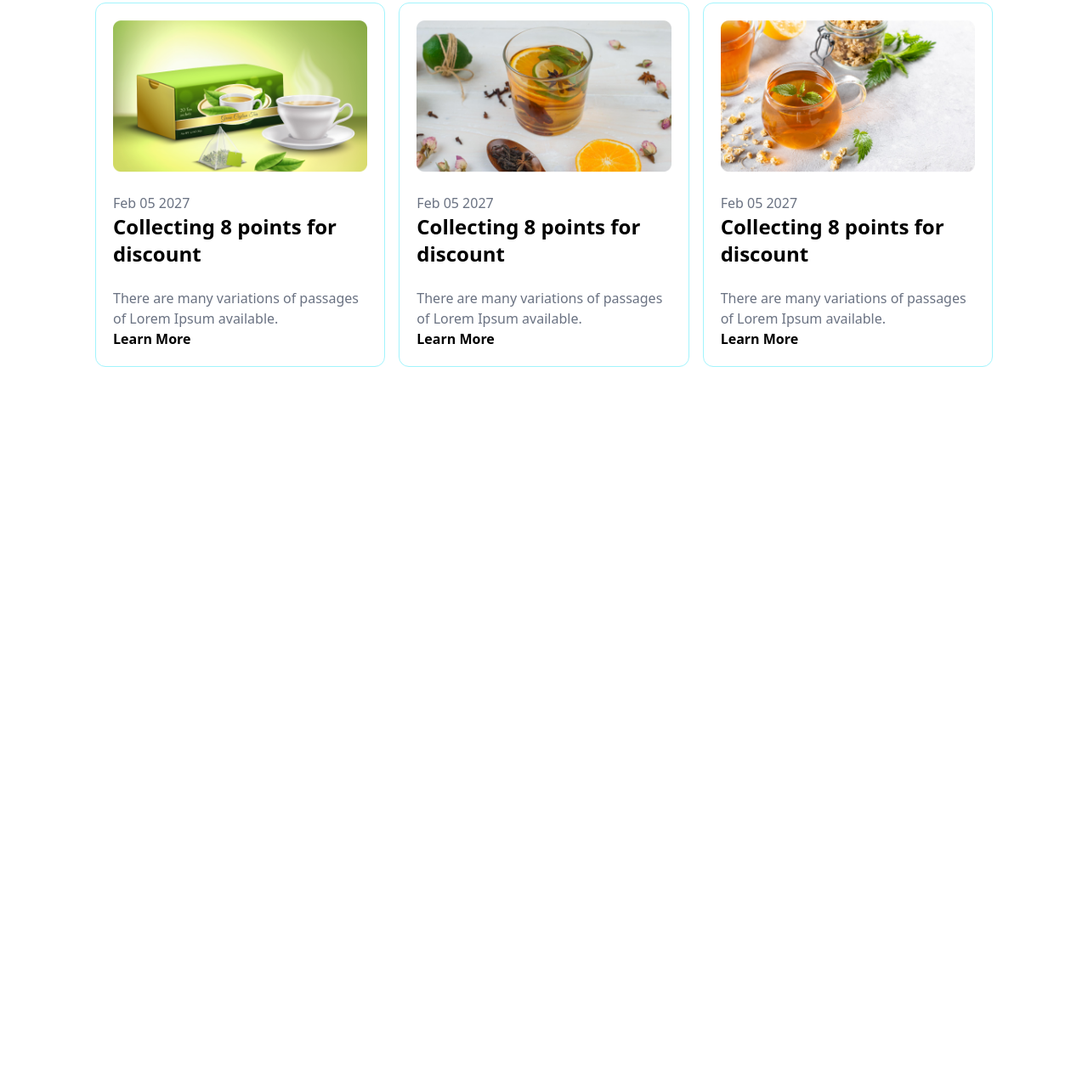
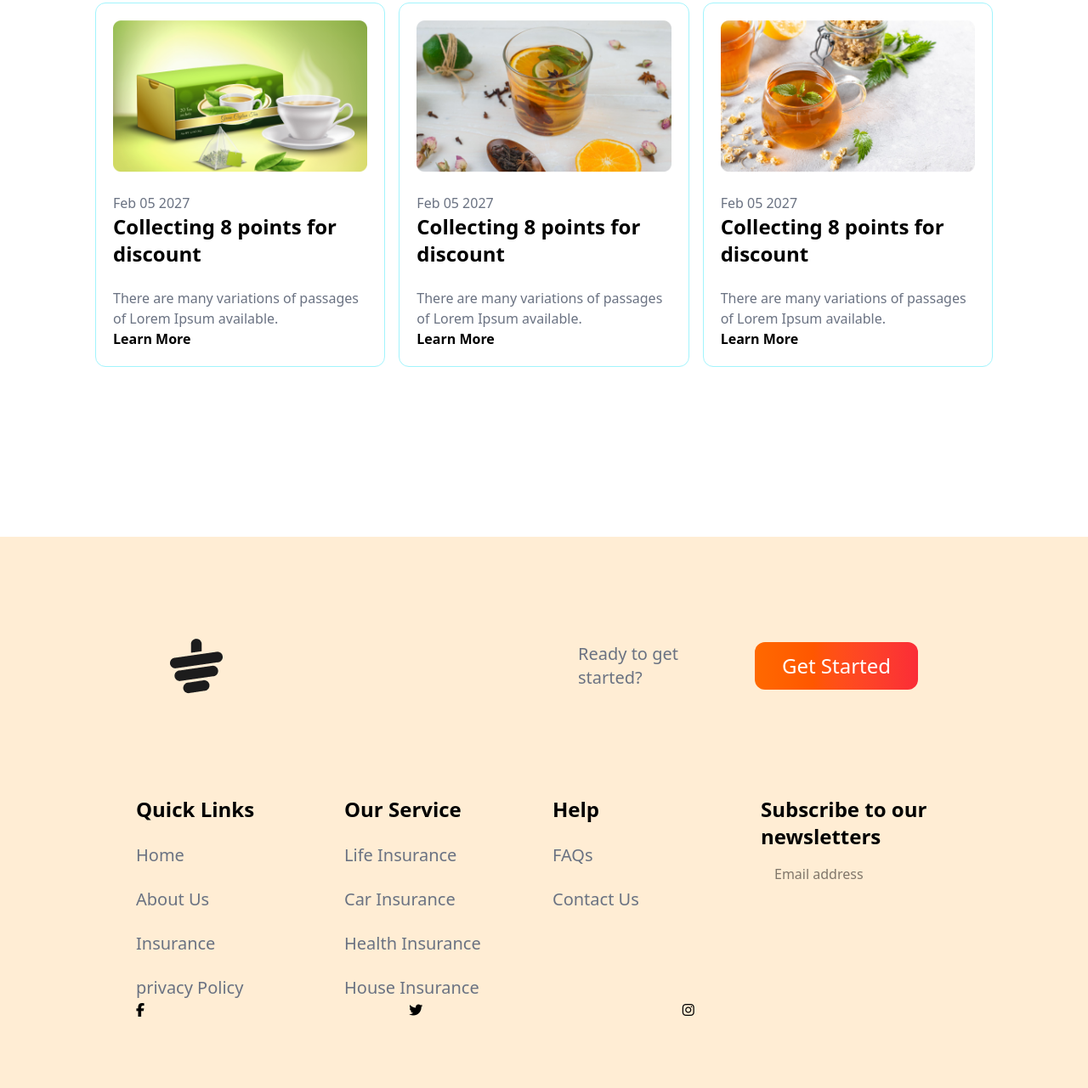
Before and after one commit to mahmud4442/tea-house-landing-page, a plain HTML site: page index.html in a window 1280 px wide. Shown: the part 2384-3665 px from the top of the page at 85% size. Before the commit the page ends 2856 px from the top, so only its background shows below. Drawn offline with nearby package versions, Linux system fonts and the light colour scheme.

Commit message:
footer section

```diff
--- a/index.html
+++ b/index.html
@@ -202,7 +202,7 @@
       </section>
 
       <!-- news event section -->
-       <section class="-mt-10 mb-10">
+       <section class="-mt-10 mb-50">
         <!-- text div -->
         <div class=" text-center">
             <h1 class="text-black text-3xl font-bold">News & Events</h1>
@@ -237,5 +237,94 @@
         </div>
        </section>
    </main>
+
+<!-- footer section -->
+<section class="bg-orange-100 px-40 py-20 w-full">
+
+    <div class="grid grid-cols-1 md:grid-cols-2 mb-20">
+        <!-- logo div -->
+        <div class="p-10">
+            <img src="images/cup.png" alt="">
+        </div>
+        <!-- text and button div -->
+        <div class="p-10 grid grid-cols-2 justify-center items-center gap-4">
+            <h1 class="text-xl text-gray-500">Ready to get started?</h1>
+            <button
+                class="bg-gradient-to-r from-orange-500 to-red-500 text-center text-white text-2xl py-3 rounded-xl">Get
+                Started</button>
+        </div>
+    </div>
+
+    <!-- footer second part div -->
+
+    <div class="grid grid-cols-1 md:grid-cols-4 gap-5">
+
+        <!-- first div -->
+        <div>
+            <h1 class="text-2xl font-bold">Quick Links</h1>
+            <br>
+            <h2 class="text-xl text-gray-500">Home</h2>
+            <br>
+            <h2 class="text-xl text-gray-500">About Us</h2>
+            <br>
+            <h2 class="text-xl text-gray-500">Insurance</h2>
+            <br>
+            <h2 class="text-xl text-gray-500">privacy Policy</h2>
+        </div>
+
+        <!-- second div -->
+
+        <div>
+            <h1 class="text-2xl font-bold">Our Service</h1>
+            <br>
+            <h2 class="text-xl text-gray-500">Life Insurance</h2>
+            <br>
+            <h2 class="text-xl text-gray-500">Car Insurance</h2>
+            <br>
+            <h2 class="text-xl text-gray-500">Health Insurance</h2>
+            <br>
+            <h2 class="text-xl text-gray-500">House Insurance</h2>
+        </div>
+
+        <!-- third div -->
+
+        <div>
+            <h1 class="text-2xl font-bold">Help</h1>
+            <br>
+            <h2 class="text-xl text-gray-500">FAQs</h2>
+            <br>
+            <h2 class="text-xl text-gray-500">Contact Us</h2>
+            <br>
+        </div>
+
+        <!-- fourth div -->
+
+        <div>
+            <h1 class="text-2xl font-bold">Subscribe to our newsletters</h1>
+            <div>
+
+                <div class="mb-10 underline  p-2">
+                    <input type="email" placeholder="Email address" name="Email address" id="Email address" class="w-full p-2">
+                </div>
+            </div>
+        </div>
+
+
+    </div>
+    <!-- social media logo section -->
+    <div class="grid grid-cols-3 justify-end items-end gap-1">
+        <div>
+            <i class="fa-brands fa-facebook-f"></i>
+        </div>
+        <div>
+            <i class="fa-brands fa-twitter"></i>
+        </div>
+        <div>
+            <i class="fa-brands fa-instagram"></i>
+        </div>
+    </div>
+
+</section>
+
 </body>
 </html>
```
